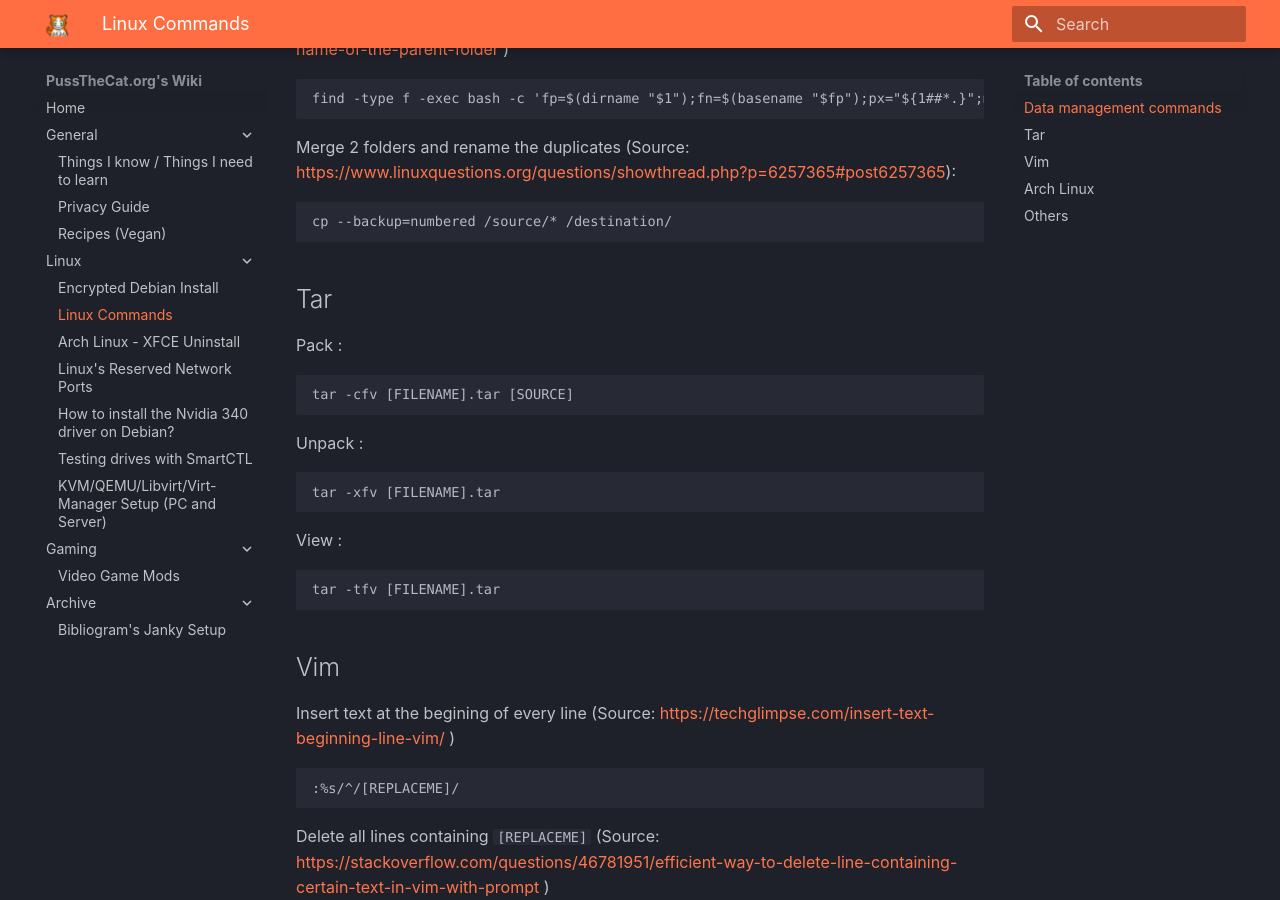
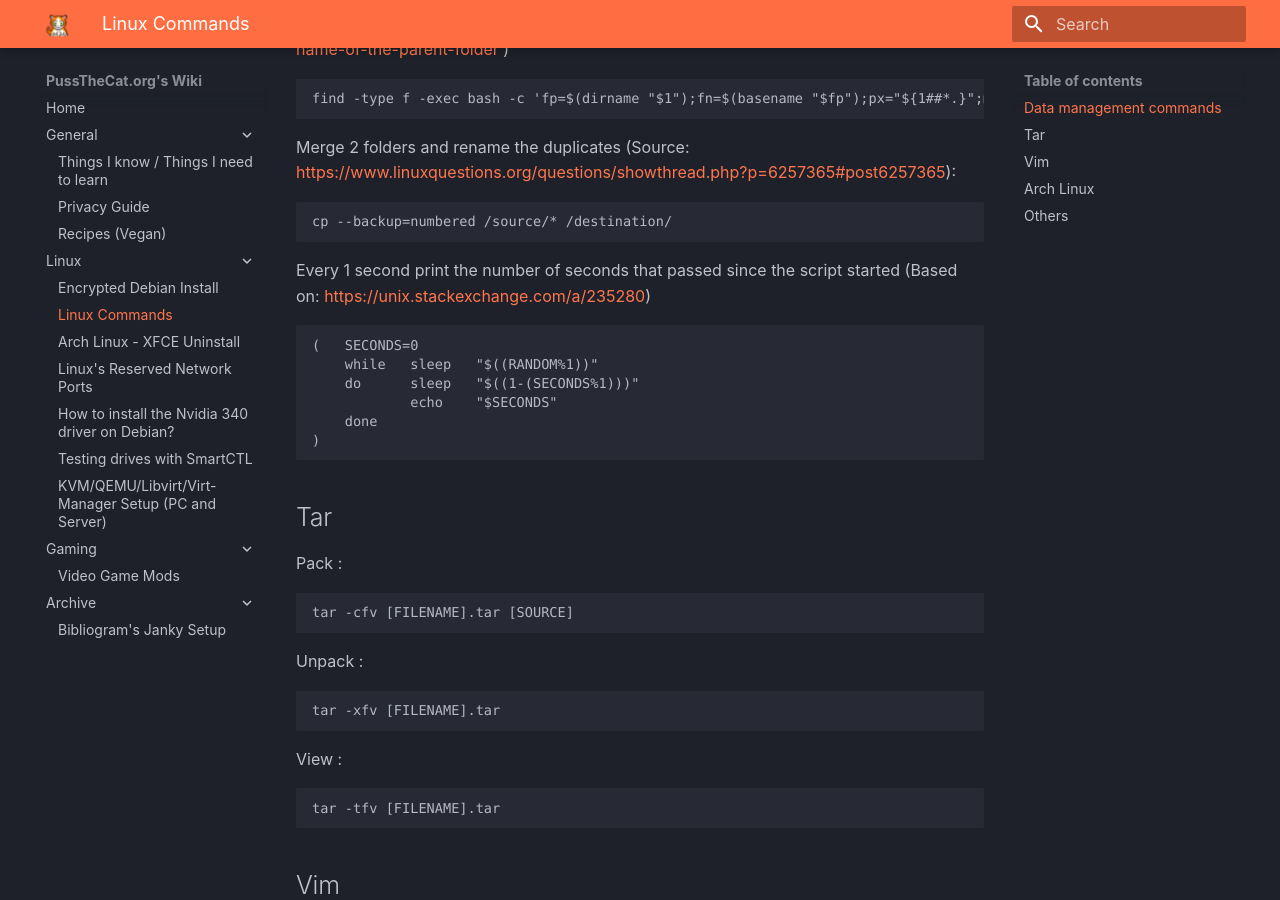
Before and after one commit to TheFrenchGhosty/wiki.thefrenchghosty.me, an MkDocs documentation site: the page built from docs/linux/linux-commands.md, in a window 1280 px wide and 900 px high, scrolled down 1259 px. Built offline with MkDocs 1.6.1 and Material for MkDocs 9.7.7, drawn with Linux system fonts in a browser that asks for light colours.

Commit message:
Add a linux command

````diff
--- a/docs/linux/linux-commands.md
+++ b/docs/linux/linux-commands.md
@@ -60,6 +60,16 @@ find -type f -exec bash -c 'fp=$(dirname "$1");fn=$(basename "$fp");px="${1##*.}
 Merge 2 folders and rename the duplicates (Source: https://www.linuxquestions.org/questions/showthread.php?p=6257365#post6257365):
 ```
 cp --backup=numbered /source/* /destination/
+```
+
+Every 1 second print the number of seconds that passed since the script started (Based on: https://unix.stackexchange.com/a/235280)
+```
+(   SECONDS=0
+    while   sleep   "$((RANDOM%1))"
+    do      sleep   "$((1-(SECONDS%1)))"
+            echo    "$SECONDS"
+    done
+)
 ```
 
 
````
